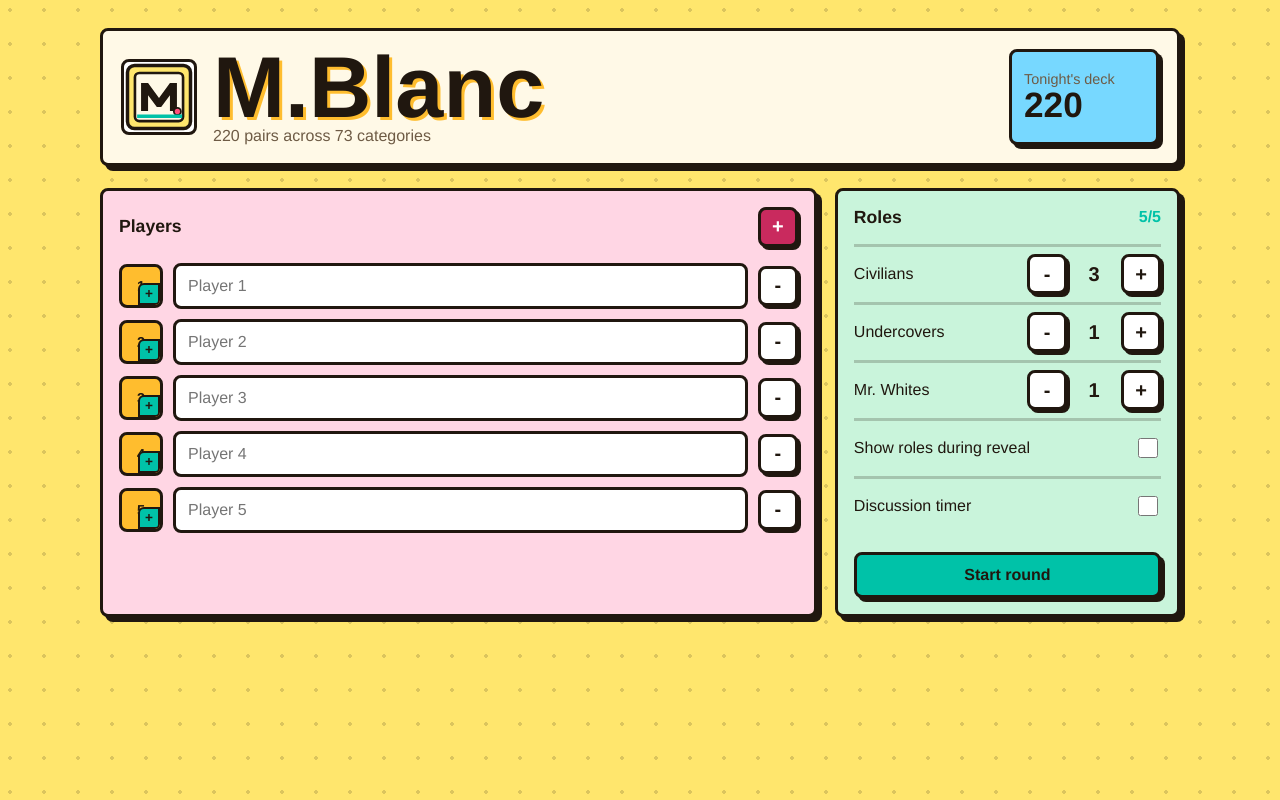
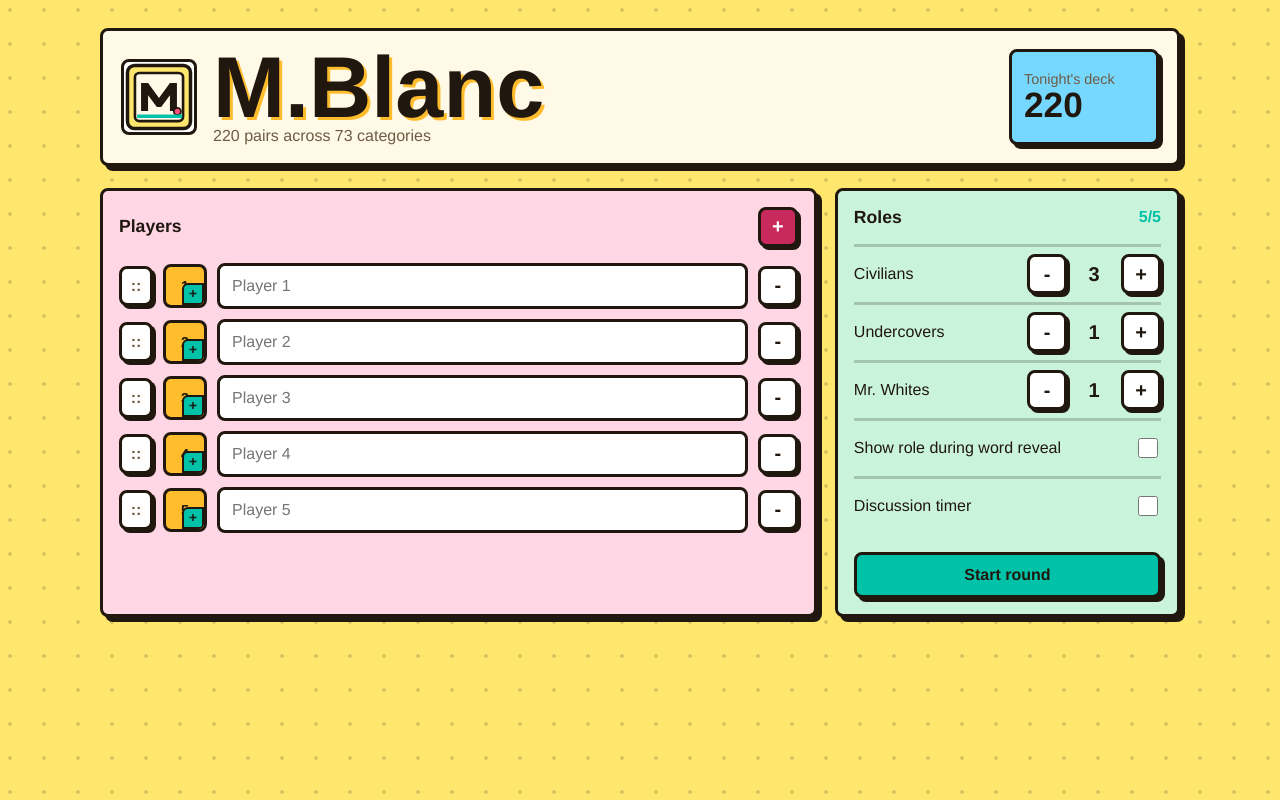
Before and after one commit to PierreBhs/monsieur-blanc, a React (Vite) app: page / in a window 1280 px wide. Built offline with nearby package versions, Linux system fonts and the light colour scheme.

Commit message:
Add player drag and drop reordering and a cool looking mr white

```diff
--- a/src/App.tsx
+++ b/src/App.tsx
@@ -1,4 +1,4 @@
-import { useEffect, useLayoutEffect, useMemo, useRef, useState, type ChangeEvent } from "react";
+import { useEffect, useLayoutEffect, useMemo, useRef, useState, type ChangeEvent, type DragEvent } from "react";
 import { WordHelp } from "./WordHelp";
 import { wordPairs } from "./decks/wordPairs";
 import {
@@ -55,6 +55,8 @@ function App() {
   const [lastElimination, setLastElimination] = useState("");
   const [error, setError] = useState("");
   const [leavingId, setLeavingId] = useState<string | null>(null);
+  const [draggingPlayerId, setDraggingPlayerId] = useState<string | null>(null);
+  const [dropTargetPlayerId, setDropTargetPlayerId] = useState<string | null>(null);
 
   const totalRoles = counts.civilian + counts.undercover + counts.mrWhite;
   const activeAssignment = round?.assignments[activeIndex];
@@ -155,6 +157,57 @@ function App() {
       updateCounts(trimCountsToPlayers(counts, nextPlayers.length));
       setLeavingId(null);
     }, 180);
+  }
+
+  function reorderPlayer(draggedId: string, targetId: string) {
+    if (draggedId === targetId) {
+      return;
+    }
+
+    const draggedIndex = players.findIndex((player) => player.id === draggedId);
+    const targetIndex = players.findIndex((player) => player.id === targetId);
+
+    if (draggedIndex === -1 || targetIndex === -1) {
+      return;
+    }
+
+    const nextPlayers = [...players];
+    const [draggedPlayer] = nextPlayers.splice(draggedIndex, 1);
+    nextPlayers.splice(targetIndex, 0, draggedPlayer);
+    updatePlayers(nextPlayers);
+  }
+
+  function startPlayerDrag(id: string, event: DragEvent<HTMLElement>) {
+    setDraggingPlayerId(id);
+    setDropTargetPlayerId(null);
+    event.dataTransfer.effectAllowed = "move";
+    event.dataTransfer.setData("text/plain", id);
+  }
+
+  function dragPlayerOver(id: string, event: DragEvent<HTMLDivElement>) {
+    if (!draggingPlayerId || draggingPlayerId === id) {
+      return;
+    }
+
+    event.preventDefault();
+    event.dataTransfer.dropEffect = "move";
+    setDropTargetPlayerId(id);
+  }
+
+  function dropPlayer(id: string, event: DragEvent<HTMLDivElement>) {
+    event.preventDefault();
+    const draggedId = draggingPlayerId ?? event.dataTransfer.getData("text/plain");
+    setDraggingPlayerId(null);
+    setDropTargetPlayerId(null);
+
+    if (draggedId) {
+      reorderPlayer(draggedId, id);
+    }
+  }
+
+  function finishPlayerDrag() {
+    setDraggingPlayerId(null);
+    setDropTargetPlayerId(null);
   }
 
   function changeCount(role: keyof RoleCounts, delta: number) {
@@ -336,10 +389,15 @@ function App() {
                 </>
               ) : (
                 <>
-                  <div className="secret-box">
+                  <div className={`secret-box${activeAssignment.role === "mrWhite" ? " is-mr-white" : ""}`}>
                     {activeAssignment.word && <WordHelp word={activeAssignment.word} />}
-                    {showRoles && <div className="role-name">{roleLabel(activeAssignment.role)}</div>}
-                    <FitText className="secret-word" text={activeAssignment.word ?? "No word"} />
+                    {activeAssignment.role === "mrWhite" && (
+                      <img className="mr-white-role-art" src="/mr-white-role.png" alt="" />
+                    )}
+                    {showRoles && activeAssignment.role !== "mrWhite" && (
+                      <div className="role-name">{roleLabel(activeAssignment.role)}</div>
+                    )}
+                    <FitText className="secret-word" text={activeAssignment.word ?? roleLabel(activeAssignment.role)} />
                   </div>
                   <button className="primary-button" type="button" onClick={goToNextPlayer}>
                     Hide and continue
@@ -521,7 +579,25 @@ function App() {
 
             <div className="player-list">
               {players.map((player, index) => (
-                <div className={`player-row${leavingId === player.id ? " is-leaving" : ""}`} key={player.id}>
+                <div
+                  className={`player-row${leavingId === player.id ? " is-leaving" : ""}${
+                    draggingPlayerId === player.id ? " is-dragging" : ""
+                  }${dropTargetPlayerId === player.id ? " is-drop-target" : ""}`}
+                  key={player.id}
+                  onDragOver={(event) => dragPlayerOver(player.id, event)}
+                  onDrop={(event) => dropPlayer(player.id, event)}
+                >
+                  <button
+                    aria-label={`Move ${player.name || `Player ${index + 1}`}`}
+                    className="drag-handle"
+                    draggable
+                    type="button"
+                    title="Drag to reorder"
+                    onDragEnd={finishPlayerDrag}
+                    onDragStart={(event) => startPlayerDrag(player.id, event)}
+                  >
+                    ::
+                  </button>
                   <PlayerAvatar
                     className="player-token"
                     fallback={String(index + 1)}
@@ -575,7 +651,7 @@ function App() {
             />
 
             <label className="toggle-row">
-              <span>Show roles during reveal</span>
+              <span>Show role during word reveal</span>
               <input
                 type="checkbox"
                 checked={showRoles}
--- a/src/styles.css
+++ b/src/styles.css
@@ -205,14 +205,46 @@ h2 {
 
 .player-row {
   display: grid;
-  grid-template-columns: 44px minmax(0, 1fr) 40px;
+  grid-template-columns: 34px 44px minmax(0, 1fr) 40px;
   align-items: center;
   gap: 10px;
   animation: page-in 0.18s ease-out both;
 }
 
+.player-row.is-dragging {
+  opacity: 0.45;
+}
+
+.player-row.is-drop-target {
+  border-radius: 8px;
+  outline: 3px dashed var(--danger);
+  outline-offset: 3px;
+}
+
 .player-row.is-leaving {
   animation: page-out 0.10s ease-in both;
+}
+
+.drag-handle {
+  width: 34px;
+  height: 40px;
+  border: 3px solid var(--border);
+  border-radius: 8px;
+  color: var(--muted);
+  background: var(--surface-2);
+  font-size: 1rem;
+  font-weight: 900;
+  letter-spacing: 0;
+  cursor: grab;
+  box-shadow: 3px 3px 0 var(--border);
+}
+
+.drag-handle:hover {
+  background: #ffef9a;
+}
+
+.drag-handle:active {
+  cursor: grabbing;
 }
 
 .player-token,
@@ -565,6 +597,24 @@ input:focus {
   box-shadow: 5px 5px 0 var(--danger);
 }
 
+.secret-box.is-mr-white {
+  display: grid;
+  justify-items: center;
+  gap: 14px;
+}
+
+.mr-white-role-art {
+  display: block;
+  width: min(220px, 72vw);
+  aspect-ratio: 1;
+  border: 3px solid var(--border);
+  border-radius: 8px;
+  background: var(--surface);
+  object-fit: cover;
+  image-rendering: pixelated;
+  box-shadow: 4px 4px 0 var(--sky);
+}
+
 .role-name {
   margin-bottom: 12px;
   color: var(--muted);
```
Also changed, not shown: public/mr-white-role.png (added).
